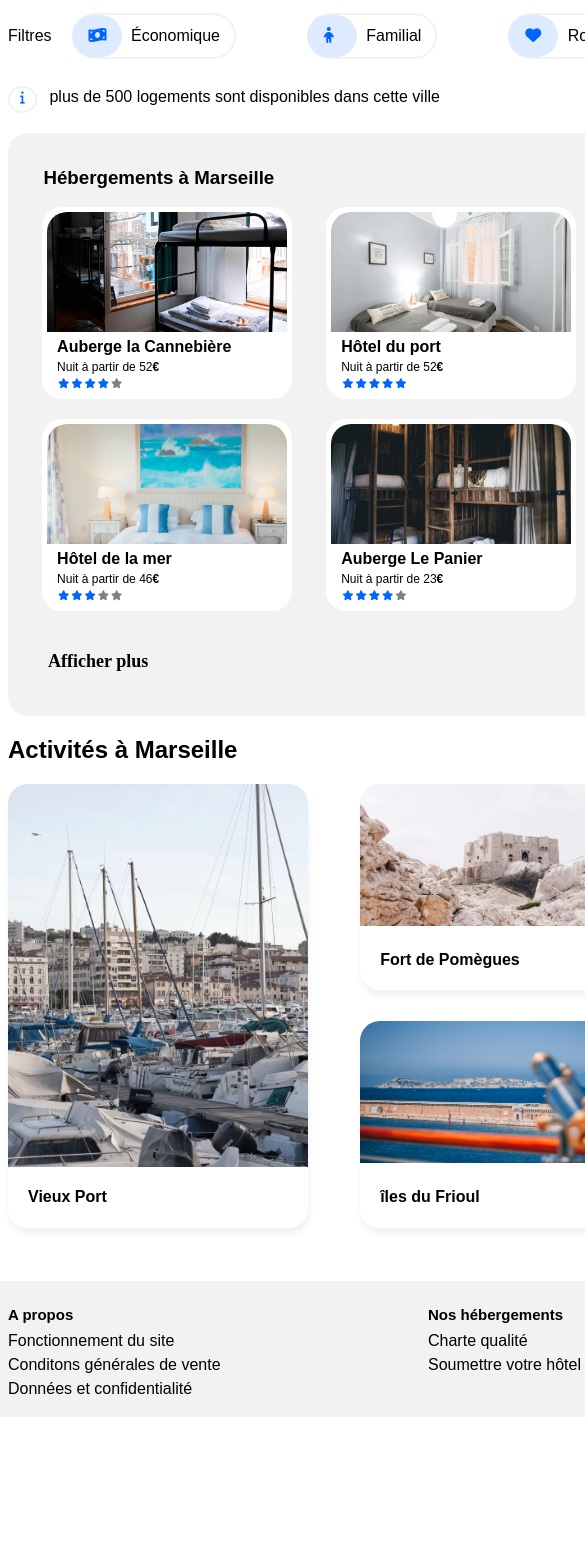
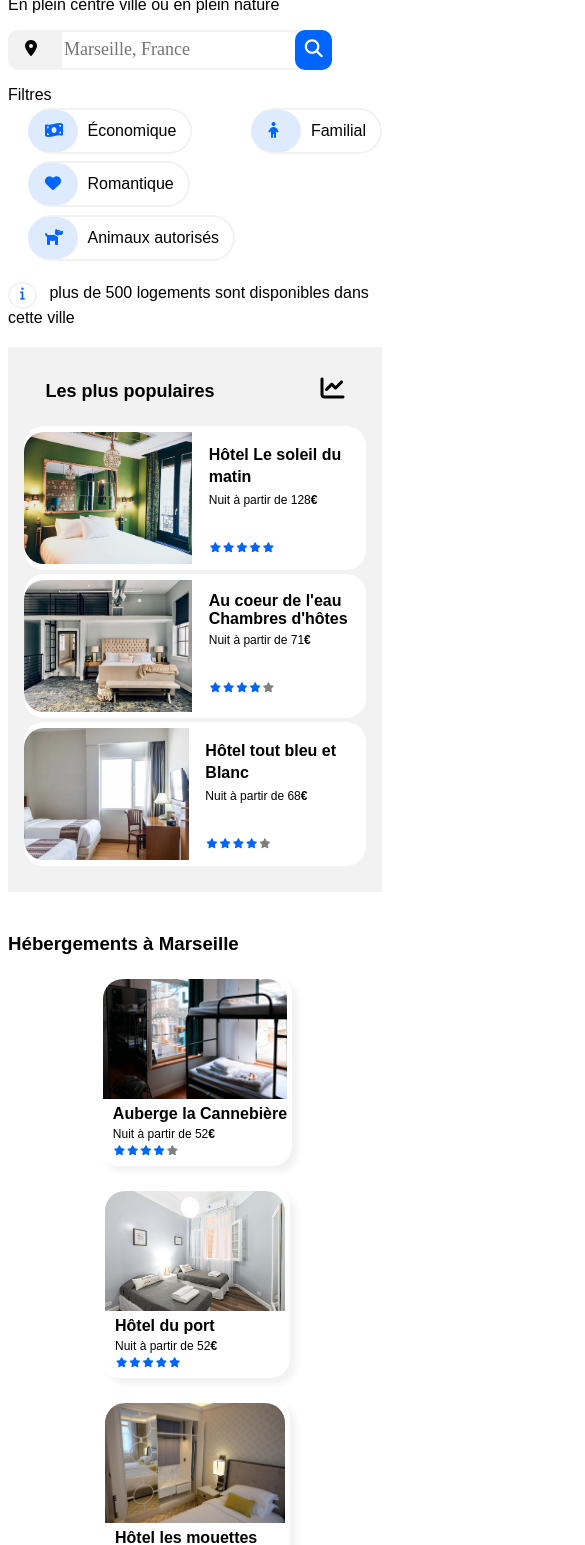
Before and after one commit to kohkohdriss/KOHKOH_driss.github.io, a plain HTML site: page index.html in a window 390 px wide. Shown: the part 195-1740 px from the top of the page, 585 px wide, since content can reach past the window. Before the commit the page ends 1662 px from the top, so only its background shows below. Drawn offline with Linux system fonts and the light colour scheme; a web font is replaced by a local one.

Commit message:
réalisation de la veriosn mobile
medias queries mobile, tablette et desktop, avant de faire une correction du projet

```diff
--- a/index.html
+++ b/index.html
@@ -30,7 +30,7 @@
                 <p id="localisation">
                     <i class="fas fa-map-marker-alt "></i>
                     <input id="input" type="search" name="recherche"  placeholder="Marseille, France" size="34" maxlength="20" />
-                    <button id="button">Recherche</button>
+                    <button id="button"><span id="bouton-recherche">Recherche</span><i class="fas fa-search"></i></button>
                 </p>
             </form>
         </div>
--- a/style.css
+++ b/style.css
@@ -35,7 +35,7 @@ li{
 /*le titre en haut à gauche Trouvez votre hébergement pour des vacances de rêve*/
 #trouve-hebergement{
     font-size: 22px;
-    width: 600px;
+    width: auto;
     font-weight:bolder;
 }
 /*element de la liste navigation activités*/
@@ -76,6 +76,9 @@ li{
     background-color: #0065FC;
     border: none;
 }
+.fa-search{
+	color: #0065FC;
+}
 /*contient Filtrtes, toutes les icones économique, familial, Romantique, Animaux autorisés*/
 #filtres{
     display: flex;
@@ -104,7 +107,7 @@ li{
     border: 2px solid #F2F2F2;
     border-radius: 50px;
     border-left: none;
-    margin-left: 20px;;
+    margin-left: 20px;
     width:auto;
     padding-right:14px;
     margin-bottom:1%;
@@ -440,11 +443,16 @@ h5{
 }
 
 
+/**********************************************************************/
+
+
+
+
+
 @media (min-width:1153px)and (max-width:1340px){
 	.global{
 		width:auto;
 		max-width:1343px;
-		background-color:blue;
 	}
 
 /*tout le bloc 1 et 3 de la section Activités à Marseille*/
@@ -485,13 +493,6 @@ filtre-b2{
 }
 	/*section contient aside1 et aside 2 */
 #section1{
-    display: flex;
-    justify-content: space-between;
-    margin-top: 20px;
-    width:100%;
-    height:auto;
-    margin-left: auto;
-    margin-right:auto;
     flex-wrap:wrap-reverse;
 }
 /*classe de icone et son label, toutes les icones économique, familial, Romantique, Animaux autorisés*/
@@ -503,12 +504,10 @@ filtre-b2{
 
 /*aside1 contient le titre Hébergement à Marseille et les 6 images */
 .aside1{
-    background-color: #F2F2F2;
     min-width:600px;
     width:100%;
     margin-left:auto;
     margin-right:auto;
-
 }
 
 /*aside2 les plus populaires contient tout le titre et les trois images */
@@ -518,8 +517,7 @@ filtre-b2{
     margin-left:auto;
     margin-right:auto;
     margin-bottom:2%;
-    padding-bottom:6%
-
+    padding-bottom:6%;
 }
 
 /*contient les 3 images avec leur contenu de aside 2 de titre les plus populaires*/
@@ -531,36 +529,16 @@ filtre-b2{
 }
 /*contient l'image, le titre et le paragraphe*/
 .populaire{
-    display: flex;
-    padding-left: 10px;
-    border-radius: 20px;
-    margin-left:auto;
-    margin-right:auto;
-    background-color: white;
-    padding: 6px;
     width:100%;
-    margin-bottom:1%
-
-
+    margin-bottom:1%;
 }
 /*les trois images de l'aside de titre les plus populaires*/
 .image-populaire{
     width: 70%;
     height: 160px;
-    padding-left:0px;
-    object-fit:cover;
-    border-radius:20px 0 0 20px;
 }
 /*contient image, titre, paragraphe et étoiles, de l'hébergement à Marseille*/
 .image{
-    padding: 5px 5px 5px 5px;
-    border-radius: 20px;
-    box-shadow: 6px 6px 6px #F2F2F2;
-    background-color: white;
-    margin-bottom: 20px;
-    padding-bottom: 10px;
-    line-height: 20px;
-    /*******/
     width:43%
 }
 
@@ -568,41 +546,27 @@ filtre-b2{
 .images{
     width: 100%;
     height: 160px;
-    padding-bottom: 0px;
-    object-fit:cover;
-    border-radius: 20px 20px 0 0 ;
 }
 /*contien le bloc des 6 images de la section Activités à Marseille */
 #activites-de-marseille{
-    display:flex;
-    justify-content: space-evenly;
+    justify-content: space-between;
     flex-wrap:wrap;
 }
 
 /*tout le bloc 1 et 3 de la section Activités à Marseille*/
 .image-activite1{
-    height: 444px;
     min-width:280px;
-    width:45%;
-    border-radius: 20px 20px 20px 20px ;
-    display: flex;
-    flex-direction: column;
-    box-shadow: 1px 6px 6px #F2F2F2;
-    margin-right:1%;
-    /*******/
+    width:50%;
      margin-bottom:2%;
      margin-top:2%;
      max-width:50%;
+
 }
 
 /*tout le bloc 2 et 4 de la section Activités à Marseille*/
 .image-activite2{
-    display:flex;
-    justify-content: space-between;
-    height: 444px;
     min-widthwidth:400px;
     max-width:45%;
-    border-radius: 20px 20px 20px 20px ;
     flex-direction: row;
     margin-left:0%;
     flex-wrap:wrap;
@@ -611,26 +575,256 @@ filtre-b2{
 }
 .activite1{
     width: 100%;
-    height: 400px;
-    object-fit:cover;
-    border-radius: 20px 20px 0 0 ;
 }
 
 /*cible chaque image du 2em et 4 em bloc de Activités à Marseille*/
 .activite2{
     width: 100%;
-    height: 142px;
-    object-fit:cover;
-    border-radius: 20px 20px 0 0 ;
 }
-/*image et le titre dessous bloc 2 et 4 de l'activités à Marseille*/
-.image2-titre2{
-    box-shadow: 1px 6px 6px #F2F2F2;
-    border-radius: 20px 20px 20px 20px ;
-    min-width:100%;
-}
+
 .liste1{
 	min-width:39%;
 }
 
 }
+
+
+
+
+
+
+/****************MOBILE*********************************************/
+
+@media (min-width:200px)and (max-width:599px){
+
+.global{
+		width:auto;
+		max-width:1343px;
+
+	}
+
+/*contient le logo et la navigation de Hébergement, activités et S'inscrire*/
+#reservia{
+    display: flex;
+    flex-direction:column;
+    flex-wrap:wrap;
+    justify-content: space-between;
+    color: #0065FC;
+    position:relative;
+
+}
+
+/*la navigation de Hébergement, activités et S'inscrire*/
+.liste-entete {
+    width: 45%;
+    display:flex;
+    flex-direction:row;
+}
+.element:nth-child(3) /* On prend le deuxième bloc élément */
+{
+  position:absolute;
+  right:10%;
+  bottom:60px;
+}
+.element:nth-child(2) /* On prend le deuxième bloc élément */
+{
+  position:absolute;
+  right:15%;
+}
+#bouton-recherche{
+    display: none;
+}
+
+#button{
+	width:10%;
+	border-radius: 10px 10px 10px 10px;
+	margin-left:-5px;
+}
+
+/*bouton recherche la ville d'hébergement dans header*/
+
+
+.fa-search{
+	color:white;
+}
+
+/*contient Filtrtes, toutes les icones économique, familial, Romantique, Animaux autorisés*/
+#filtres{
+    flex-direction:column;
+}
+
+
+filtre-b2{
+	display:flex;
+}
+	/*section contient aside1 et aside 2 */
+#section1{
+    flex-wrap:wrap-reverse;
+}
+/*classe de icone et son label, toutes les icones économique, familial, Romantique, Animaux autorisés*/
+.filtres{
+
+    margin-bottom:1%;
+    margin-top:1%;
+}
+
+
+/*aside1 contient le titre Hébergement à Marseille et les 6 images
+.aside1{
+    background-color: #F2F2F2;
+    width:66%;
+    border-radius: 20px;
+    padding-top: 15px;
+    margin-right:1%;
+
+}
+
+*/
+
+
+/*aside2 les plus populaires contient tout le titre et les trois images */
+.aside2{
+    width:100%;
+    min-width:auto;
+    margin-left:auto;
+    margin-right:auto;
+    padding-bottom:6%;
+    margin-bottom:2%;
+    border-radius:0px;
+}
+/*aside1 contient le titre Hébergement à Marseille et les 6 images */
+.aside1{
+	display:flex;
+	flex-direction:column;
+    width:100%;
+    margin-left:0px;
+    margin-right:0px;
+    background-color:white;
+}
+
+/*aside0 contient  les 6 images de Hébergement à Marseille */
+.aside0{
+    display: flex;
+    flex-direction:column;
+    margin-left:0px;
+    margin-right:0px;
+    width:100%;
+    height: auto;
+}
+/*contient les 3 images avec leur contenu de aside 2 de titre les plus populaires*/
+#aside-populaire{
+    width:100%;
+    padding-bottom:0%;
+    height:auto;
+}
+
+/*contient l'image, le titre et le paragraphe*/
+.populaire{
+    width:90%;
+    margin-bottom:1%;
+    padding-left:0px;
+}
+
+/*le titre Hébergement à Marseille*/
+h1{
+    margin-left: initial;
+}
+
+
+/*les trois images de l'aside de titre les plus populaires*/
+.image-populaire{
+    width: 50%;
+    max-height:100%;
+}
+
+/*contient image, titre, paragraphe et étoiles, de l'hébergement à Marseille*/
+.image{
+    width:auto;
+    margin-left:auto;
+    margin-right:auto;
+}
+
+/*images correspond à chaque image des 6 images de Hébergement à Marsielle*/
+.images{
+    width: 100%;
+    margin-left:auto;
+    margin-right:auto;
+}
+
+/*titre et description de l'image dans l'aside les plus populaires*/
+.titre-prix{
+    padding-top: 12px;
+    padding-left:2%;
+    min-width:135px;
+}
+/*contient le bloc des 6 images de la section Activités à Marseille */
+#activites-de-marseille{
+    display:flex;
+    flex-direction:column;
+    width:auto;
+}
+
+/*contien le bloc des 6 images de la section Activités à Marseille
+#activites-de-marseille{
+    justify-content: space-between;
+    flex-wrap:wrap;
+}
+*/
+
+/*texte affiche plus dans aside 1*/
+.affiche{
+    margin-top: 0px;
+    margin-left:2%;
+}
+
+/*tout le bloc 1 et 3 de la section Activités à Marseille*/
+.image-activite1{
+     width:auto;
+     margin-bottom:2%;
+     margin-top:0px;
+     max-width:900px;
+     height:auto;
+     padding-bottom:0px;
+     margin-bottom:20px;
+}
+
+/*tout le bloc 2 et 4 de la section Activités à Marseille*/
+.image-activite2{
+ width:auto;
+    flex-direction: column;
+    margin-left:0%;
+     margin-bottom:0px;
+     margin-top:0px;
+     max-width:900px;
+     height:auto;
+     padding-bottom:0px;
+
+}
+.activite1{
+    width: 100%;
+    height:auto;
+    max-height:120px;
+}
+
+/*cible chaque image du 2em et 4 em bloc de Activités à Marseille*/
+.activite2{
+    width:100%;
+    height:auto;
+    max-height:120px;
+}
+/*image et le titre dessous bloc 2 et 4 de l'activités à Marseille*/
+.image2-titre2{
+    margin-bottom:20px;
+}
+
+/********************pied de la page **************************/
+#footer{
+
+    flex-direction:column;
+
+}
+
+.liste1{
+	min-width:39%;
+}
+}
```
Also changed, not shown: images/recherche.png (added), images/stock-vector-magnifying-glass-or-search-icon-flat-vector-graphic-on-isolated-background-738763579.jpg (added).
